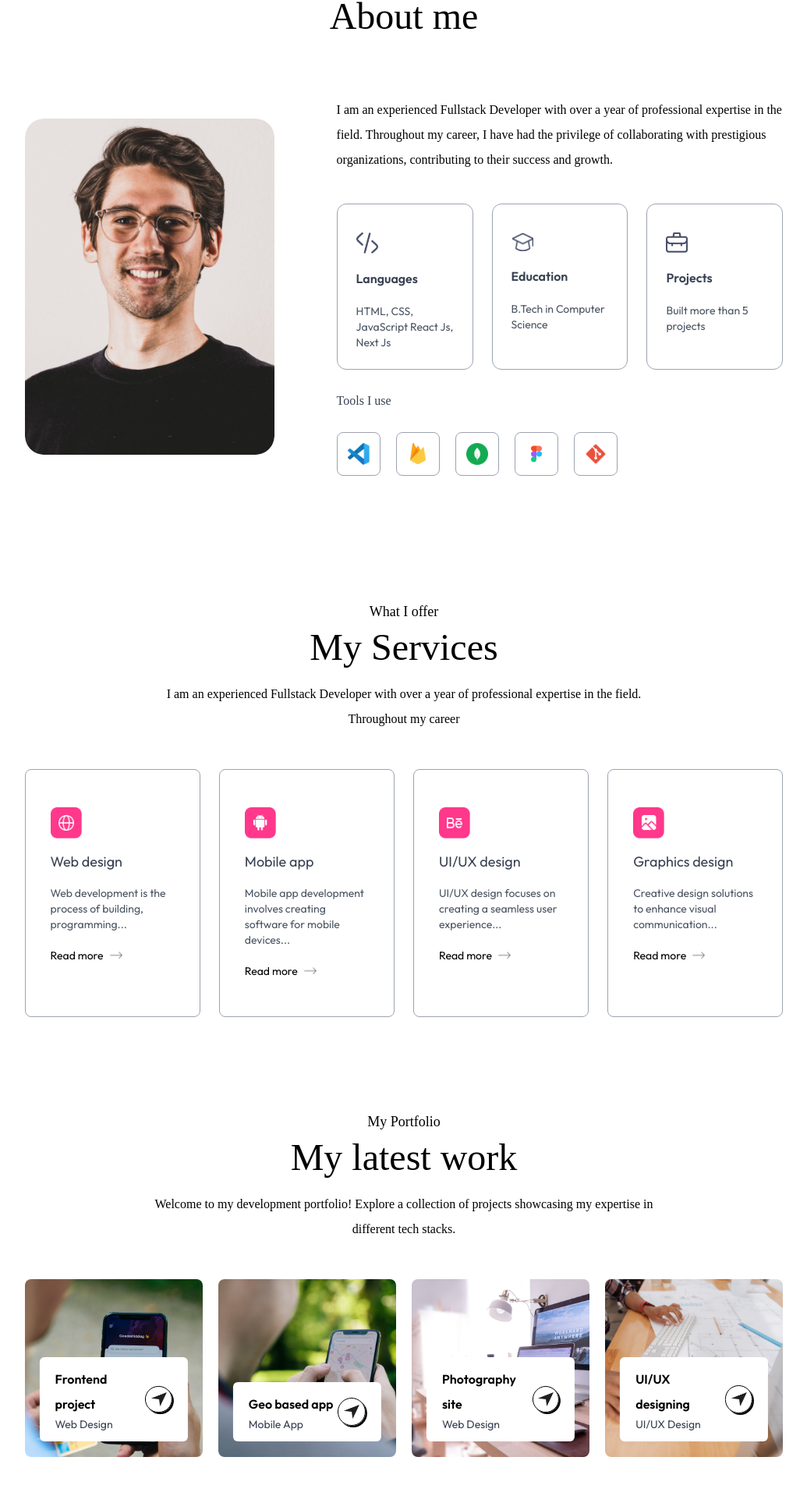
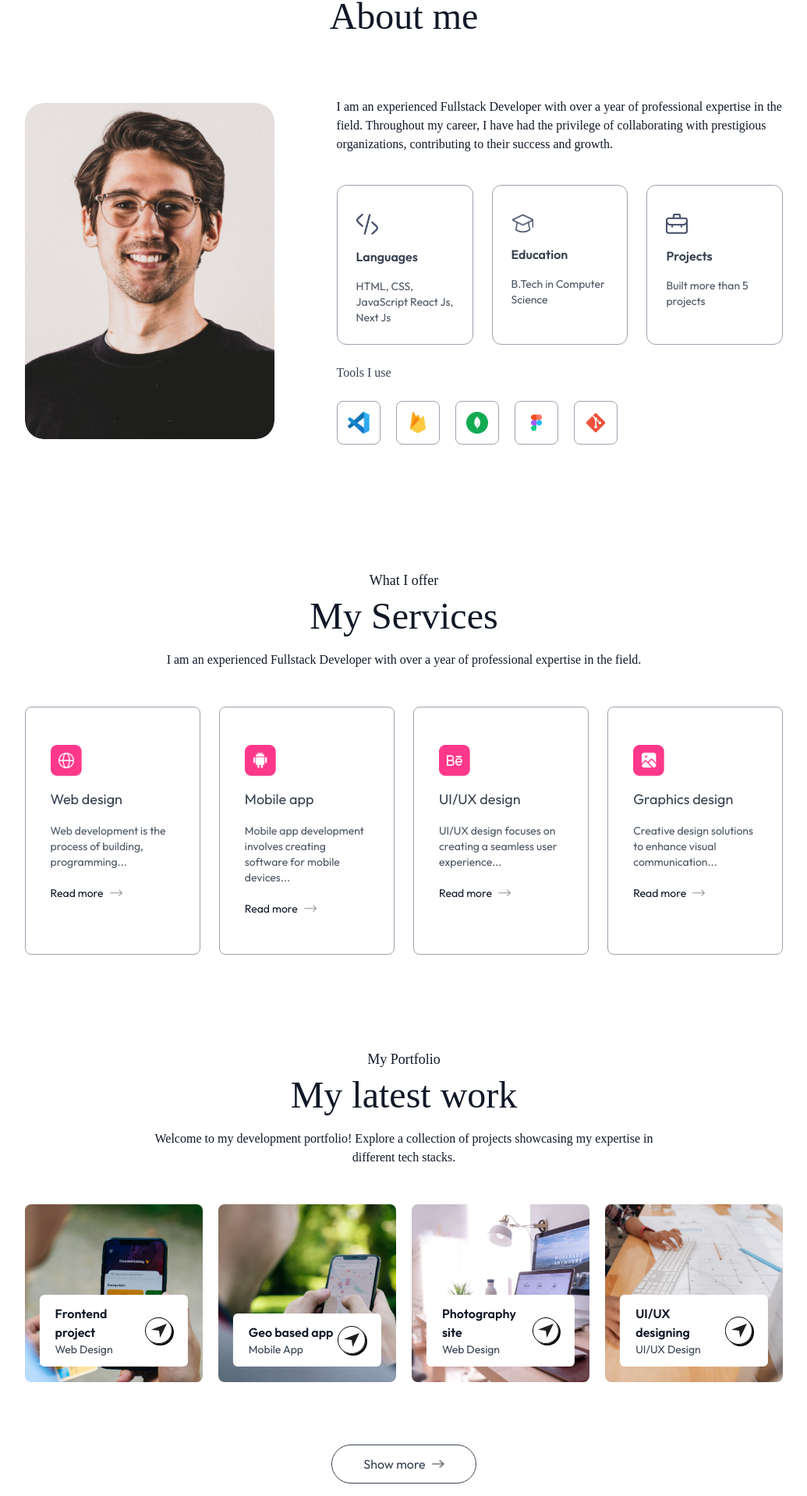
Before and after one commit to luminous42/Personal-Portfolio, a Next.js app: page / in a window 1280 px wide. Shown: the part 879-2797 px from the top of the page at 78% size, without its empty margins (122-1157 px from the left). Built offline with nearby package versions, Linux system fonts and the light colour scheme; a web font is replaced by a local one.

Commit message:
added animations

```diff
--- a/src/app/components/About.tsx
+++ b/src/app/components/About.tsx
@@ -1,10 +1,12 @@
 import Image from "next/image";
 import React from "react";
+import { motion } from "framer-motion";
 import { assets, infoList, toolsData } from "../../../assets/assets";
-import { motion } from "motion/react";
+
 interface NavBarProps {
   isDarkMode: boolean;
 }
+
 const About: React.FC<NavBarProps> = ({ isDarkMode }) => {
   return (
     <motion.div
@@ -13,12 +15,14 @@ const About: React.FC<NavBarProps> = ({ isDarkMode }) => {
       initial={{ opacity: 0 }}
       whileInView={{ opacity: 1 }}
       transition={{ duration: 1 }}
+      viewport={{ once: false }}
     >
       <motion.h4
         className="text-center mb-2 text-lg font-Ovo"
         initial={{ opacity: 0, y: -20 }}
         whileInView={{ opacity: 1, y: 0 }}
         transition={{ duration: 0.5, delay: 0.3 }}
+        viewport={{ once: false }}
       >
         Introduction
       </motion.h4>
@@ -27,20 +31,23 @@ const About: React.FC<NavBarProps> = ({ isDarkMode }) => {
         initial={{ opacity: 0, y: -20 }}
         whileInView={{ opacity: 1, y: 0 }}
         transition={{ duration: 0.5, delay: 0.5 }}
+        viewport={{ once: false }}
       >
         About me
       </motion.h2>
       <motion.div
         className="flex w-full flex-col lg:flex-row items-center gap-20 my-20"
-        initial={{ opacity: 0 }}
-        whileInView={{ opacity: 1 }}
+        initial={{ opacity: 0, y: 20 }}
+        whileInView={{ opacity: 1, y: 0 }}
         transition={{ duration: 0.8 }}
+        viewport={{ once: false }}
       >
         <motion.div
           className="w-64 sm:w-80 rounded-3xl max-w-none"
           initial={{ opacity: 0, scale: 0.9 }}
           whileInView={{ opacity: 1, scale: 1 }}
           transition={{ duration: 0.6 }}
+          viewport={{ once: false }}
         >
           <Image
             src={assets.user_image}
@@ -50,9 +57,10 @@ const About: React.FC<NavBarProps> = ({ isDarkMode }) => {
         </motion.div>
         <motion.div
           className="flex-1"
-          initial={{ opacity: 0 }}
-          whileInView={{ opacity: 1 }}
-          transition={{ duration: 0.6, delay: 0.8 }}
+          initial={{ opacity: 0, x: 20 }}
+          whileInView={{ opacity: 1, x: 0 }}
+          transition={{ duration: 0.6, delay: 0.4 }}
+          viewport={{ once: false }}
         >
           <p className="mb-10 max-w-2xl font-Ovo">
             I am an experienced Fullstack Developer with over a year of
@@ -62,16 +70,20 @@ const About: React.FC<NavBarProps> = ({ isDarkMode }) => {
           </p>
           <motion.ul
             className="grid grid-cols-1 sm:grid-cols-3 gap-6 max-w-2xl"
-            initial={{ opacity: 0 }}
-            whileInView={{ opacity: 1 }}
-            transition={{ duration: 0.8, delay: 1 }}
+            initial={{ opacity: 0, y: 20 }}
+            whileInView={{ opacity: 1, y: 0 }}
+            transition={{ duration: 0.8, delay: 0.6 }}
+            viewport={{ once: false }}
           >
             {infoList.map(({ icon, title, description, iconDark }, index) => (
               <motion.li
-                whileHover={{ scale: 1.05 }}
                 key={index}
-                className="border-[0.5px] border-gray-400 rounded-xl
-                 p-6 cursor-pointer hover:bg-lightHover hover:-translate-y-1 duration-500 hover:shadow-black dark:border-white dark:hover:shadow-white dark:hover:bg-darkHover"
+                initial={{ opacity: 0, y: 20 }}
+                whileInView={{ opacity: 1, y: 0 }}
+                transition={{ duration: 0.5, delay: index * 0.1 }}
+                viewport={{ once: false }}
+                whileHover={{ scale: 1.05, y: -5 }}
+                className="border-[0.5px] border-gray-400 rounded-xl p-6 cursor-pointer hover:bg-lightHover duration-500 hover:shadow-black dark:border-white dark:hover:shadow-white dark:hover:bg-darkHover"
               >
                 <Image
                   src={isDarkMode ? iconDark : icon}
@@ -92,7 +104,8 @@ const About: React.FC<NavBarProps> = ({ isDarkMode }) => {
             className="my-6 text-gray-700 font-Ovo dark:text-white/80"
             initial={{ opacity: 0, y: 20 }}
             whileInView={{ opacity: 1, y: 0 }}
-            transition={{ duration: 0.5, delay: 1.3 }}
+            transition={{ duration: 0.5, delay: 0.8 }}
+            viewport={{ once: false }}
           >
             Tools I use
           </motion.h4>
@@ -100,20 +113,20 @@ const About: React.FC<NavBarProps> = ({ isDarkMode }) => {
             className="flex items-center gap-3 sm:gap-5"
             initial={{ opacity: 0 }}
             whileInView={{ opacity: 1 }}
-            transition={{ duration: 1.5, delay: 0.6 }}
+            transition={{ duration: 0.8 }}
+            viewport={{ once: false }}
           >
             {toolsData.map((tool, index) => (
               <motion.li
-                whileHover={{ scale: 1.1 }}
-                className="flex items-center justify-center w-12
-              sm:w-14 aspect-square border border-gray-400 rounded-lg cursor-pointer hover:-translate-y-1 duration-500"
                 key={index}
+                initial={{ opacity: 0, scale: 0.8 }}
+                whileInView={{ opacity: 1, scale: 1 }}
+                transition={{ duration: 0.5, delay: index * 0.1 }}
+                viewport={{ once: false }}
+                whileHover={{ scale: 1.1, y: -5 }}
+                className="flex items-center justify-center w-12 sm:w-14 aspect-square border border-gray-400 rounded-lg cursor-pointer duration-500"
               >
-                <Image
-                  src={tool}
-                  alt="Tool"
-                  className="w-5 sm:w-7"
-                />
+                <Image src={tool} alt="Tool" className="w-5 sm:w-7" />
               </motion.li>
             ))}
           </motion.ul>
--- a/src/app/components/Services.tsx
+++ b/src/app/components/Services.tsx
@@ -1,55 +1,62 @@
 import Image from "next/image";
 import React from "react";
+import { motion } from "framer-motion";
 import { assets, serviceData } from "../../../assets/assets";
+
 interface NavBarProps {
   isDarkMode: boolean;
 }
+
 const Services: React.FC<NavBarProps> = ({ isDarkMode }) => {
   return (
-    <div
+    <motion.div
       id="services"
       className="w-full px-[12%] py-10 scroll-mt-20"
+      initial={{ opacity: 0, y: 20 }}
+      whileInView={{ opacity: 1, y: 0 }}
+      transition={{ duration: 0.5 }}
+      viewport={{ once: false }}
     >
-      <h4 className="text-center mb-2 text-lg font-Ovo">What I offer</h4>
-      <h2 className="text-center text-5xl font-Ovo">My Services</h2>
-      <p className="text-center max-w-2xl mx-auto mt-5 mb-12 font-Ovo">
-        I am an experienced Fullstack Developer with over a year of professional
-        expertise in the field. Throughout my career
-      </p>
+      <motion.div
+        initial={{ opacity: 0, y: 20 }}
+        whileInView={{ opacity: 1, y: 0 }}
+        transition={{ duration: 0.5, delay: 0.2 }}
+        viewport={{ once: false }}
+      >
+        <h4 className="text-center mb-2 text-lg font-Ovo">What I offer</h4>
+        <h2 className="text-center text-5xl font-Ovo">My Services</h2>
+        <p className="text-center max-w-2xl mx-auto mt-5 mb-12 font-Ovo">
+          I am an experienced Fullstack Developer with over a year of
+          professional expertise in the field.
+        </p>
+      </motion.div>
+
       <div className="grid grid-cols-auto gap-6 my-10">
         {serviceData.map(({ icon, title, description, link }, index) => (
-          <div
+          <motion.div
             key={index}
-            className="border border-gray-400 rounded-lg
-                 px-8 py-12 cursor-pointer hover:bg-lightHover hover:-translate-y-1 duration-500 hover:shadow-black dark:hover:bg-darkHover
-                 dark:hover:shadow-white"
+            initial={{ opacity: 0, y: 20 }}
+            whileInView={{ opacity: 1, y: 0 }}
+            transition={{ duration: 0.5, delay: index * 0.1 }}
+            viewport={{ once: false }}
+            whileHover={{ y: -8, scale: 1.02 }}
+            className="border border-gray-400 rounded-lg px-8 py-12 cursor-pointer hover:bg-lightHover duration-500 hover:shadow-black dark:hover:bg-darkHover dark:hover:shadow-white"
           >
-            <Image
-              src={icon}
-              alt=""
-              className="w-10"
-            />
+            <Image src={icon} alt="" className="w-10" />
             <h3 className="text-lg my-4 text-gray-700 dark:text-white">
               {title}
             </h3>
             <p className="text-sm text-gray-600 leading-5 dark:text-white/50">
               {description}
             </p>
-            <a
-              href={link}
-              className="flex items-center gap-2 text-sm mt-5"
-            >
+            <a href={link} className="flex items-center gap-2 text-sm mt-5">
               Read more{" "}
-              <Image
-                src={assets.right_arrow}
-                alt=""
-                className="w-4"
-              />
+              <Image src={assets.right_arrow} alt="" className="w-4" />
             </a>
-          </div>
+          </motion.div>
         ))}
       </div>
-    </div>
+    </motion.div>
   );
 };
 
--- a/src/app/components/Work.tsx
+++ b/src/app/components/Work.tsx
@@ -1,14 +1,27 @@
 import React from "react";
+import { motion } from "framer-motion";
 import { assets, workData } from "../../../assets/assets";
 import Image from "next/image";
+
 interface NavBarProps {
   isDarkMode: boolean;
 }
+
 const Work: React.FC<NavBarProps> = ({ isDarkMode }) => {
   return (
-    <div
+    <motion.div
       id="work"
       className="w-full px-[12%] py-10 scroll-mt-20"
+      initial={{ opacity: 0, y: 20 }}
+      whileInView={{ opacity: 1, y: 0 }}
+      transition={{ duration: 0.5 }}
+      viewport={{ once: false }}
+    >
+      <motion.div
+        initial={{ opacity: 0, y: 20 }}
+        whileInView={{ opacity: 1, y: 0 }}
+        transition={{ duration: 0.5, delay: 0.2 }}
+        viewport={{ once: false }}
       >
         <h4 className="text-center mb-2 text-lg font-Ovo">My Portfolio</h4>
         <h2 className="text-center text-5xl font-Ovo">My latest work</h2>
@@ -16,10 +29,17 @@ const Work: React.FC<NavBarProps> = ({ isDarkMode }) => {
           Welcome to my development portfolio! Explore a collection of projects
           showcasing my expertise in different tech stacks.
         </p>
+      </motion.div>
+
       <div className="grid grid-cols-auto my-10 gap-5 dark:text-black">
         {workData.map((project, index) => (
-          <div
+          <motion.div
             key={index}
+            initial={{ opacity: 0, scale: 0.9 }}
+            whileInView={{ opacity: 1, scale: 1 }}
+            transition={{ duration: 0.5, delay: index * 0.1 }}
+            viewport={{ once: false }}
+            whileHover={{ scale: 1.03 }}
             style={{ backgroundImage: `url(${project.bgImage})` }}
             className="aspect-square bg-no-repeat bg-cover bg-center rounded-lg relative cursor-pointer group"
           >
@@ -35,18 +55,20 @@ const Work: React.FC<NavBarProps> = ({ isDarkMode }) => {
                 className="border rounded-full border-black w-9 aspect-square flex items-center justify-center shadow-[2px_2px_0_#000]
               group-hover:bg-lime-300 transition"
               >
-                <Image
-                  src={assets.send_icon}
-                  alt="send_icon"
-                  className="w-5"
-                />
+                <Image src={assets.send_icon} alt="send_icon" className="w-5" />
               </div>
             </div>
-          </div>
+          </motion.div>
         ))}
       </div>
-      <a
+
+      <motion.a
         href=""
+        initial={{ opacity: 0, y: 20 }}
+        whileInView={{ opacity: 1, y: 0 }}
+        transition={{ duration: 0.5 }}
+        viewport={{ once: false }}
+        whileHover={{ scale: 1.05 }}
         className="w-max flex items-center justify-center gap-2 text-gray-700 border-[0.5px] border-gray-700 rounded-full py-3 px-10 mx-auto my-20
         hover:bg-lightHover duration-500 dark:text-white dark:border-white dark:hover:bg-darkHover"
       >
@@ -58,8 +80,8 @@ const Work: React.FC<NavBarProps> = ({ isDarkMode }) => {
           alt="Right arrow"
           className="w-4"
         />
-      </a>
-    </div>
+      </motion.a>
+    </motion.div>
   );
 };
 
--- a/src/app/globals.css
+++ b/src/app/globals.css
@@ -26,3 +26,18 @@ body {
 * {
   font-family: Outfit;
 }
+
+/* Add smooth transitions for dark mode */
+.dark {
+  color-scheme: dark;
+}
+
+/* Smooth scrolling */
+html {
+  scroll-behavior: smooth;
+}
+
+/* Transition for dark mode */
+body {
+  transition: background-color 0.3s ease-in-out, color 0.3s ease-in-out;
+}
--- a/src/app/layout.tsx
+++ b/src/app/layout.tsx
@@ -1,35 +1,56 @@
+"use client";
+
 import type { Metadata } from "next";
 import { Outfit, Ovo } from "next/font/google";
 import "./globals.css";
+import { useEffect } from "react";
 
 const Outfitlocal = Outfit({
   subsets: ["latin"],
-  weight: ["400", "500", "600", "700"],
+  variable: "--font-outfit",
 });
 
 const Ovolocal = Ovo({
+  weight: "400",
   subsets: ["latin"],
-  weight: ["400"],
+  variable: "--font-ovo",
 });
 
-export const metadata: Metadata = {
-  title: "Portfolio - Luminous Suwal",
-  description: "Personal Portfolio Website",
-};
+// Remove the metadata export since it's not compatible with client components
+// export const metadata: Metadata = {
+//   title: "Create Next App",
+//   description: "Generated by create next app",
+// };
 
 export default function RootLayout({
   children,
-}: Readonly<{
+}: {
   children: React.ReactNode;
-}>) {
+}) {
+  useEffect(() => {
+    // Handle initial dark mode
+    if (
+      localStorage.theme === "dark" ||
+      (!("theme" in localStorage) &&
+        window.matchMedia("(prefers-color-scheme: dark)").matches)
+    ) {
+      document.documentElement.classList.add("dark");
+    } else {
+      document.documentElement.classList.remove("dark");
+    }
+
+    // Scroll to top on page reload
+    if (typeof window !== "undefined") {
+      window.onbeforeunload = function () {
+        window.scrollTo(0, 0);
+      };
+    }
+  }, []);
+
   return (
-    <html
-      lang="en"
-      className="scroll-smooth dark"
-    >
+    <html lang="en" className="scroll-smooth">
       <body
-        className={`${Outfitlocal.className} ${Ovolocal.className} antialiased leading-8 overflow-x-hidden dark:bg-darkTheme
-        dark:text-white`}
+        className={`${Outfitlocal.variable} ${Ovolocal.variable} transition-colors duration-300`}
       >
         {children}
       </body>
--- a/src/app/page.tsx
+++ b/src/app/page.tsx
@@ -8,19 +8,13 @@ import Work from "./components/Work";
 import Contact from "./components/Contact";
 import Footer from "./components/Footer";
 
-const page = () => {
+const Page = () => {
   const [isDarkMode, setIsDarkMode] = useState(false);
 
   useEffect(() => {
-    if (
-      localStorage.theme == "dark" ||
-      (!("theme" in localStorage) &&
-        window.matchMedia("(prefers-color-scheme: dark)").matches)
-    ) {
-      setIsDarkMode(true);
-    } else {
-      setIsDarkMode(false);
-    }
+    // Check initial dark mode state
+    const isDark = document.documentElement.classList.contains("dark");
+    setIsDarkMode(isDark);
   }, []);
 
   useEffect(() => {
@@ -29,25 +23,21 @@ const page = () => {
       localStorage.theme = "dark";
     } else {
       document.documentElement.classList.remove("dark");
-      localStorage.theme = "";
+      localStorage.theme = "light";
     }
   }, [isDarkMode]);
+
   return (
-    <div>
-      <>
-        <NavBar
-          isDarkMode={isDarkMode}
-          setIsDarkMode={setIsDarkMode}
-        />
+    <div className="bg-white text-gray-900 dark:bg-darkTheme dark:text-white transition-colors duration-300">
+      <NavBar isDarkMode={isDarkMode} setIsDarkMode={setIsDarkMode} />
       <Header isDarkMode={isDarkMode} />
       <About isDarkMode={isDarkMode} />
       <Services isDarkMode={isDarkMode} />
       <Work isDarkMode={isDarkMode} />
       <Contact isDarkMode={isDarkMode} />
       <Footer isDarkMode={isDarkMode} />
-      </>
     </div>
   );
 };
 
-export default page;
+export default Page;
--- a/tailwind.config.ts
+++ b/tailwind.config.ts
@@ -27,6 +27,6 @@ export default {
       },
     },
   },
-  darkMode: "selector",
+  darkMode: "class",
   plugins: [],
 } satisfies Config;
```
Also changed, not shown: src/app/components/Contact.tsx (+29 -13 lines), assets/logo.png, assets/logo_dark.png. Lines whose indentation alone changed are shown as unchanged.
